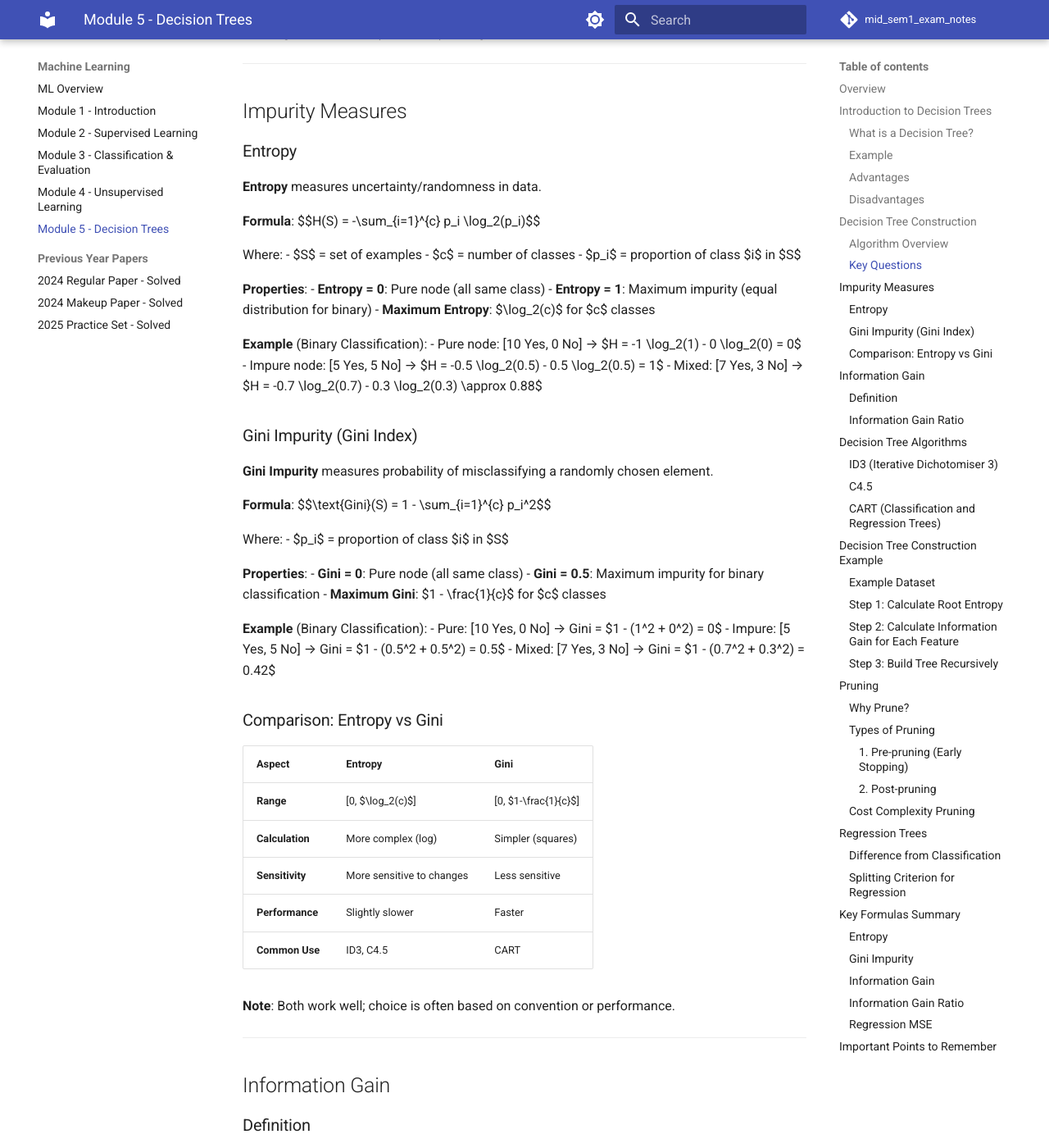
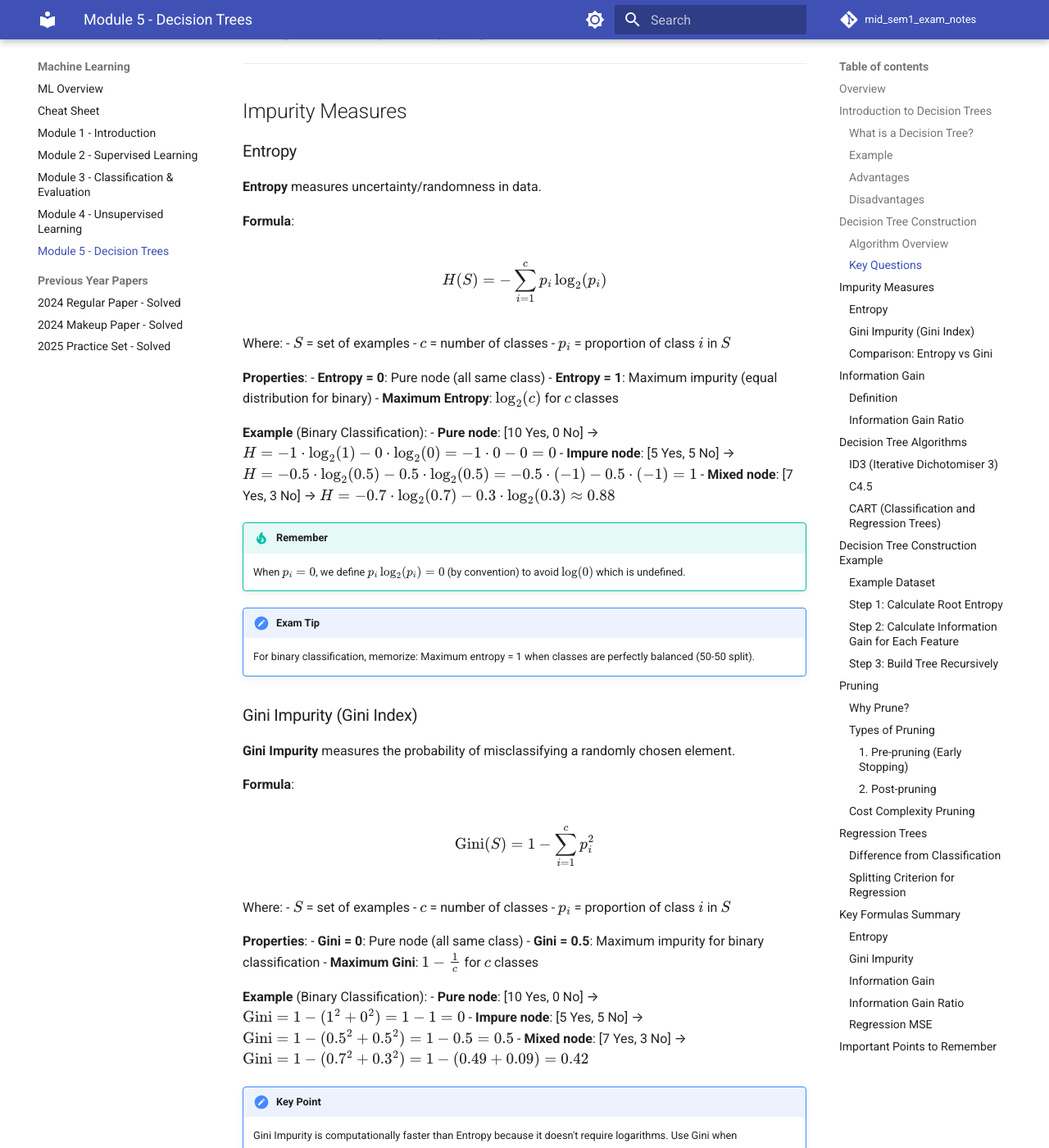
Before and after one commit to shivam2003-dev/mid_sem1_exam_notes, an MkDocs documentation site: the page built from docs/ml/module5-decision-trees.md, in a window 1280 px wide and 1400 px high, scrolled down 1943 px. Shown: the whole window at 82% size. Built offline with MkDocs 1.6.1 and Material for MkDocs 9.7.7, drawn with Linux system fonts in a browser that asks for light colours; comment, search, counter and statistics services are not loaded; some of the changed text lies outside the part shown.

Commit message:
Enhance: Fix math rendering, add cheatsheet, improve content with notes/warnings/recommendations

```diff
--- a/docs/ml/module5-decision-trees.md
+++ b/docs/ml/module5-decision-trees.md
@@ -88,7 +88,10 @@ A **Decision Tree** is a flowchart-like structure where:
 **Entropy** measures uncertainty/randomness in data.
 
 **Formula**:
-$$H(S) = -\sum_{i=1}^{c} p_i \log_2(p_i)$$
+
+\[
+H(S) = -\sum_{i=1}^{c} p_i \log_2(p_i)
+\]
 
 Where:
 - $S$ = set of examples
@@ -101,18 +104,29 @@ Where:
 - **Maximum Entropy**: $\log_2(c)$ for $c$ classes
 
 **Example** (Binary Classification):
-- Pure node: [10 Yes, 0 No] → $H = -1 \log_2(1) - 0 \log_2(0) = 0$
-- Impure node: [5 Yes, 5 No] → $H = -0.5 \log_2(0.5) - 0.5 \log_2(0.5) = 1$
-- Mixed: [7 Yes, 3 No] → $H = -0.7 \log_2(0.7) - 0.3 \log_2(0.3) \approx 0.88$
+- **Pure node**: [10 Yes, 0 No] → $H = -1 \cdot \log_2(1) - 0 \cdot \log_2(0) = -1 \cdot 0 - 0 = 0$
+- **Impure node**: [5 Yes, 5 No] → $H = -0.5 \cdot \log_2(0.5) - 0.5 \cdot \log_2(0.5) = -0.5 \cdot (-1) - 0.5 \cdot (-1) = 1$
+- **Mixed node**: [7 Yes, 3 No] → $H = -0.7 \cdot \log_2(0.7) - 0.3 \cdot \log_2(0.3) \approx 0.88$
+
+!!! tip "Remember"
+    When $p_i = 0$, we define $p_i \log_2(p_i) = 0$ (by convention) to avoid $\log(0)$ which is undefined.
+
+!!! recommendation "Exam Tip"
+    For binary classification, memorize: Maximum entropy = 1 when classes are perfectly balanced (50-50 split).
 
 ### Gini Impurity (Gini Index)
 
-**Gini Impurity** measures probability of misclassifying a randomly chosen element.
+**Gini Impurity** measures the probability of misclassifying a randomly chosen element.
 
 **Formula**:
-$$\text{Gini}(S) = 1 - \sum_{i=1}^{c} p_i^2$$
+
+\[
+\text{Gini}(S) = 1 - \sum_{i=1}^{c} p_i^2
+\]
 
 Where:
+- $S$ = set of examples
+- $c$ = number of classes
 - $p_i$ = proportion of class $i$ in $S$
 
 **Properties**:
@@ -121,9 +135,15 @@ Where:
 - **Maximum Gini**: $1 - \frac{1}{c}$ for $c$ classes
 
 **Example** (Binary Classification):
-- Pure: [10 Yes, 0 No] → Gini = $1 - (1^2 + 0^2) = 0$
-- Impure: [5 Yes, 5 No] → Gini = $1 - (0.5^2 + 0.5^2) = 0.5$
-- Mixed: [7 Yes, 3 No] → Gini = $1 - (0.7^2 + 0.3^2) = 0.42$
+- **Pure node**: [10 Yes, 0 No] → $\text{Gini} = 1 - (1^2 + 0^2) = 1 - 1 = 0$
+- **Impure node**: [5 Yes, 5 No] → $\text{Gini} = 1 - (0.5^2 + 0.5^2) = 1 - 0.5 = 0.5$
+- **Mixed node**: [7 Yes, 3 No] → $\text{Gini} = 1 - (0.7^2 + 0.3^2) = 1 - (0.49 + 0.09) = 0.42$
+
+!!! note "Key Point"
+    Gini Impurity is computationally faster than Entropy because it doesn't require logarithms. Use Gini when performance is critical.
+
+!!! warning "Common Mistake"
+    Don't confuse Gini Impurity with Gini Coefficient (used in economics). They are different concepts!
 
 ### Comparison: Entropy vs Gini
 
--- a/mkdocs.yml
+++ b/mkdocs.yml
@@ -44,11 +44,23 @@ markdown_extensions:
   - tables
   - attr_list
   - md_in_html
+  - pymdownx.arithmatex:
+      generic: true
+  - pymdownx.betterem:
+      smart_enable: all
+  - pymdownx.caret
+  - pymdownx.mark
+  - pymdownx.tilde
+
+extra_javascript:
+  - https://polyfill.io/v3/polyfill.min.js?features=es6
+  - https://cdn.jsdelivr.net/npm/mathjax@3/es5/tex-mml-chtml.js
 
 nav:
   - Home: index.md
   - Machine Learning:
     - ML Overview: ml/index.md
+    - Cheat Sheet: ml/cheatsheet.md
     - Module 1 - Introduction: ml/module1-introduction.md
     - Module 2 - Supervised Learning: ml/module2-supervised-learning.md
     - Module 3 - Classification & Evaluation: ml/module3-classification-evaluation.md
```
Also changed, not shown: docs/ml/cheatsheet.md (added, +314 -0 lines), docs/ml/index.md (+22 -18 lines), docs/ml/module2-supervised-learning.md (+12 -0 lines).
